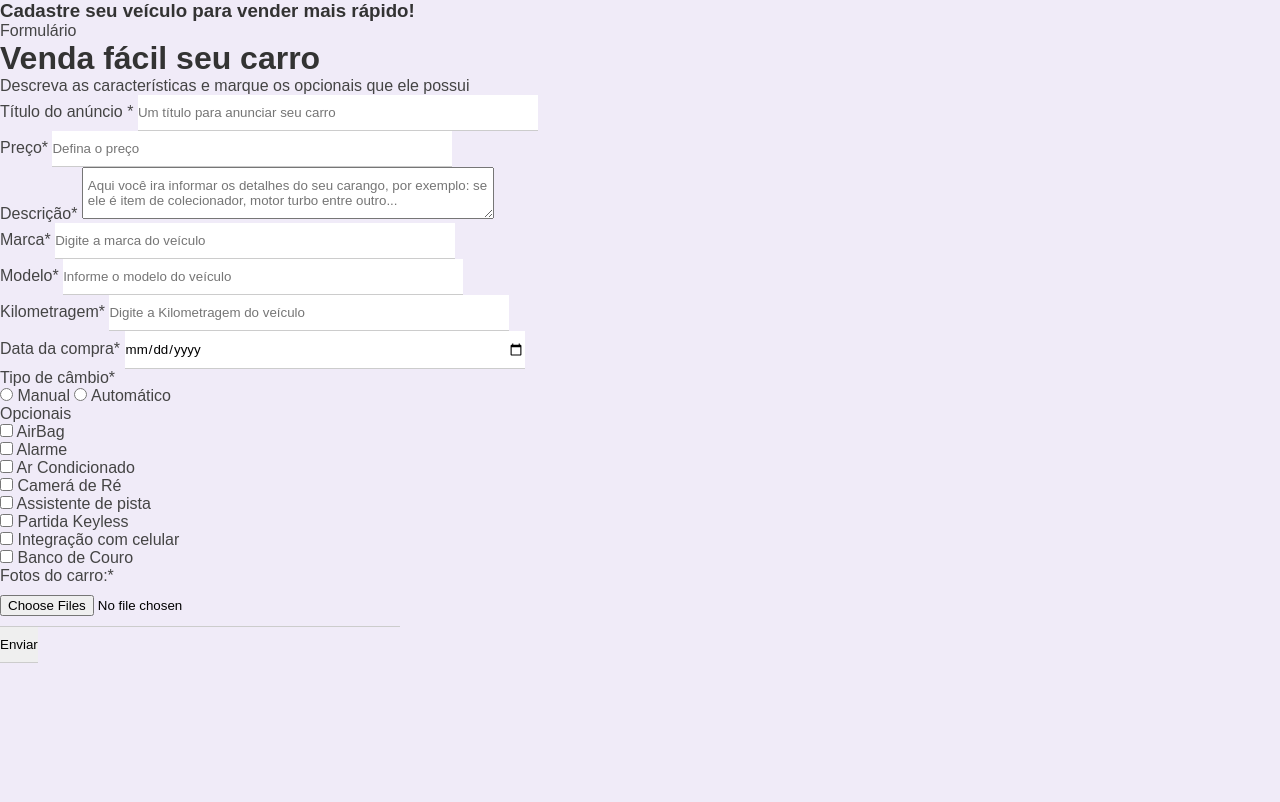
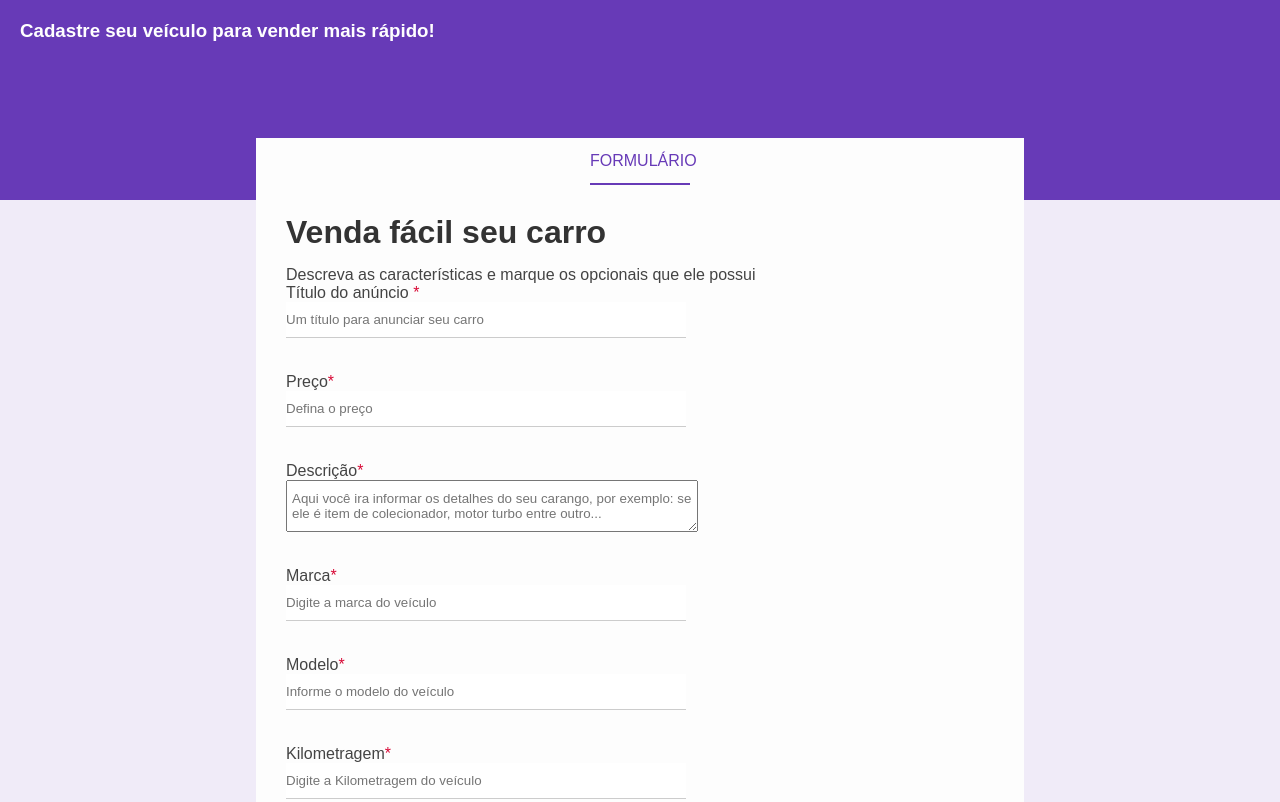
Before and after one commit to IsmaelNGS/Aula-DFS-25-09, a plain HTML site: page index.html in a window 1280 px wide. Shown: the top 802 px of the page. Drawn offline with Linux system fonts and the light colour scheme.

Commit message:
Adicionando estilos ao formulário com CSS

```diff
--- a/style.css
+++ b/style.css
@@ -37,3 +37,92 @@ textarea {
 textarea{
     padding: 10px 5px;
 }
+
+.header{
+    background-color: #673ab7;
+    padding: 20px;
+    height: 160px;
+}
+.header h3{
+    color: #fff;
+    margin-top: 0;
+}
+
+.form-container{
+    background-color: #fdfdfd;
+    width: 60%;
+    margin: 0 auto;
+    position: relative;
+    top: -62px;
+}
+
+.form-header{
+    border-bottom: 1px solid #fdfdfd;
+    height: 45px;
+}
+.form-header p{
+    color: #673ab7;
+    border-bottom: 2px solid #673ab7;
+    width: 100px;
+    text-align: center;
+    margin: 0 auto;
+    text-transform: uppercase;
+    height: 45px;
+    line-height: 45px;
+}
+
+.form-body{
+    padding: 30px;
+}
+
+.form-title{
+    margin-bottom: 15px;
+}
+
+.form-body{
+    margin-bottom: 20px;
+}
+
+.required-field{
+    color: #d80835;
+}
+
+.box-input{
+    margin-bottom: 35px;
+}
+
+.block{
+    display: block; /* Display: block; Irá ocupar todo o bloco do elemento*/
+}
+
+.optional-box{
+    display: inline-block; /* Display: inline-block; Quantos couberem por linha*/
+    margin: 0 30px 30px 0;
+}
+
+.optional-list li{
+    list-style: none; /* list-style:none; Tira a marcação das listas*/
+    margin-bottom: 5px;
+}
+
+.box-input p{
+    margin-bottom: 15px;
+}
+
+.btn-submit{
+    background-color: #673ab7;
+    color: #fff;
+    border: 2px solid transparent;
+    width: 150px;
+    height: 50px;
+    cursor: pointer; /*cursor:pointer; Altera o cursor do mouse quando está em cima */
+    text-transform: uppercase;
+    transition: 0.5; /*transition: 0.5; A transição levará 0.5 segundos */
+}
+
+.btn-submit:hover{
+    background-color: #fff;
+    border-color: #673ab7;
+    color: #673ab7;
+
+}
```
Also changed, not shown: index.html (+1 -1 lines).
